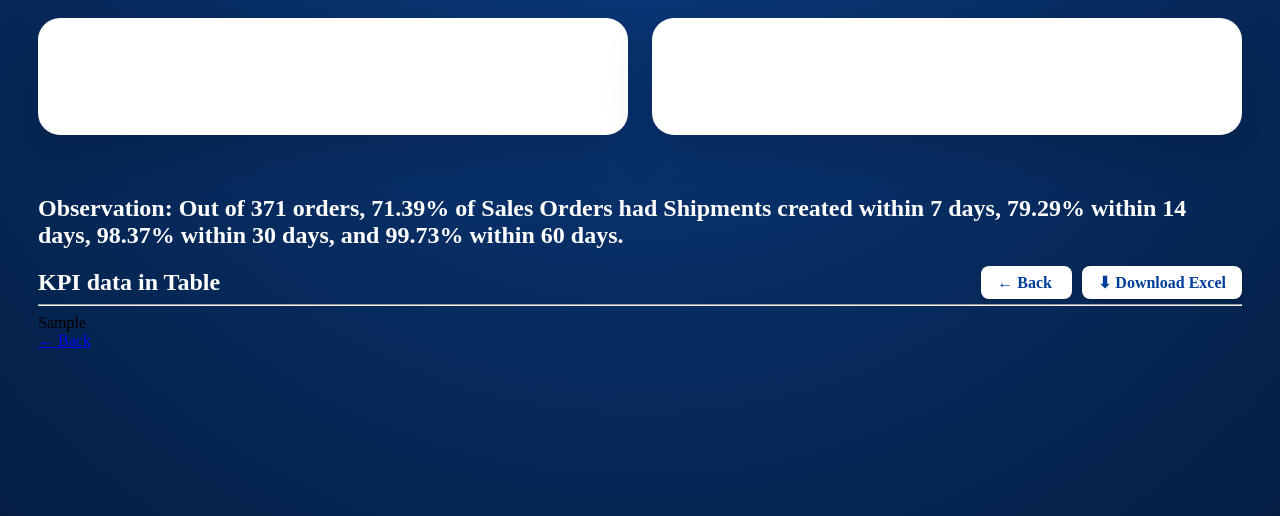
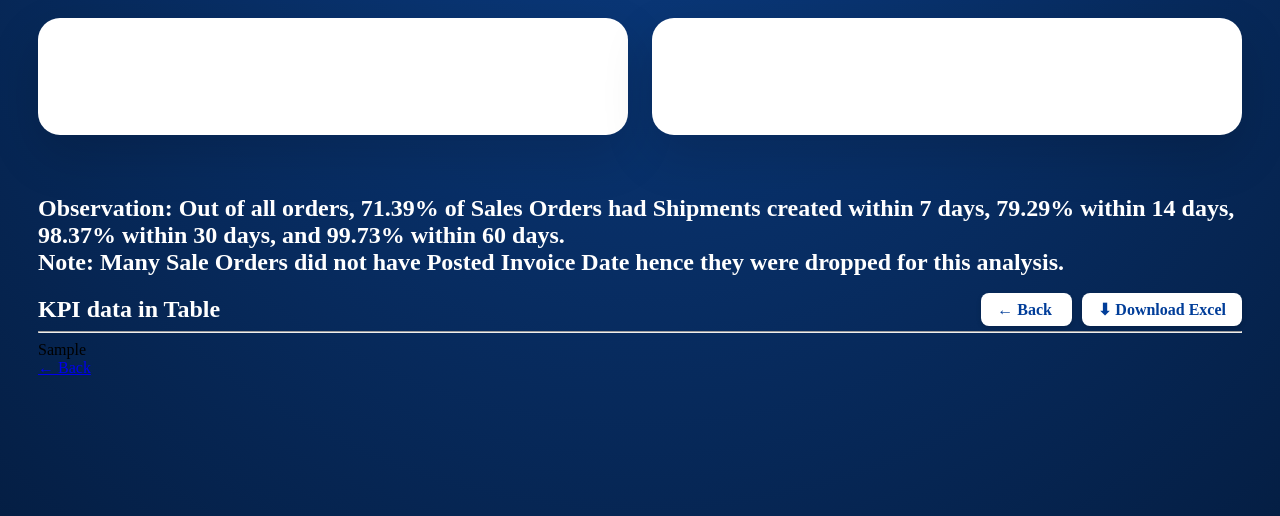
Before and after one commit to ujustbetech/pm_cona, a Flask app: template templates/component4.html in a window 1280 px wide. Shown: the part 199-715 px from the top of the page. Run offline with Flask 3, Linux system fonts and the light colour scheme; the template is opened without the code that fills it: most values are stand-ins (such as "Sample title", 1, 10 or a date in 2020).

Commit message:
new changes1

```diff
--- a/templates/component4.html
+++ b/templates/component4.html
@@ -42,7 +42,7 @@
 
   </div>
 {% endif %}
-<h2 style="color: white">Observation: Out of 371 orders, 71.39% of Sales Orders had Shipments created within 7 days, 79.29% within 14 days, 98.37% within 30 days, and 99.73% within 60 days.</h2>
+<h2 style="color: white">Observation: Out of all orders, 71.39% of Sales Orders had Shipments created within 7 days, 79.29% within 14 days, 98.37% within 30 days, and 99.73% within 60 days. <br> Note: Many Sale Orders did not have Posted Invoice Date hence they were dropped for this analysis.</h2>
 <div style="
     display: flex;
     justify-content: space-between;
--- a/templates/component5a_rm.html
+++ b/templates/component5a_rm.html
@@ -1,7 +1,7 @@
 {% extends "base.html" %}
 {% block content %}
 
-<h2 style="color: white;">KPI Name: {{ label }}(SLA: 90 Days) (Data Period :Apr-Nov'25)</h2>
+<h2 style="color: white;">KPI Name: {{ label }} (SLA: 90 Days) - Data Period :Apr-Nov'25)</h2>
 <h3 style="color: white;">Business Objective Alignment: Link Production / Manufacturing data to Sales (end to end visibility)</h3>
 <!-- <h4>RM Requisitions – Quarterly SLA</h4> -->
 
```
